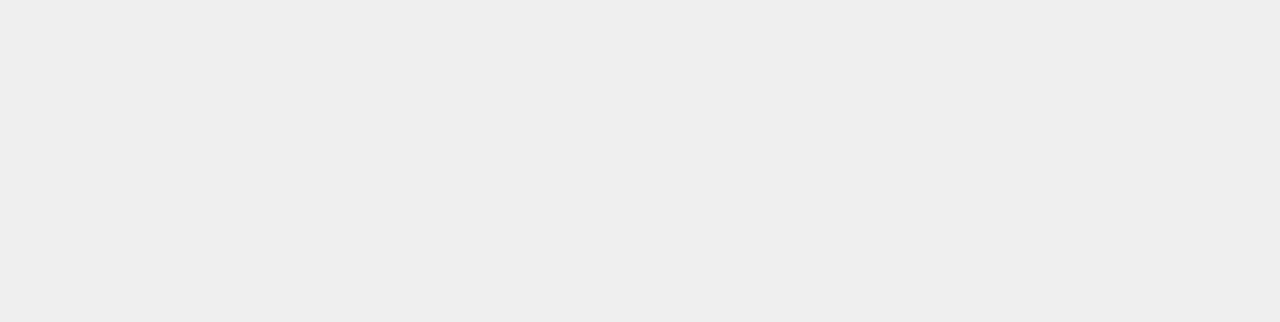
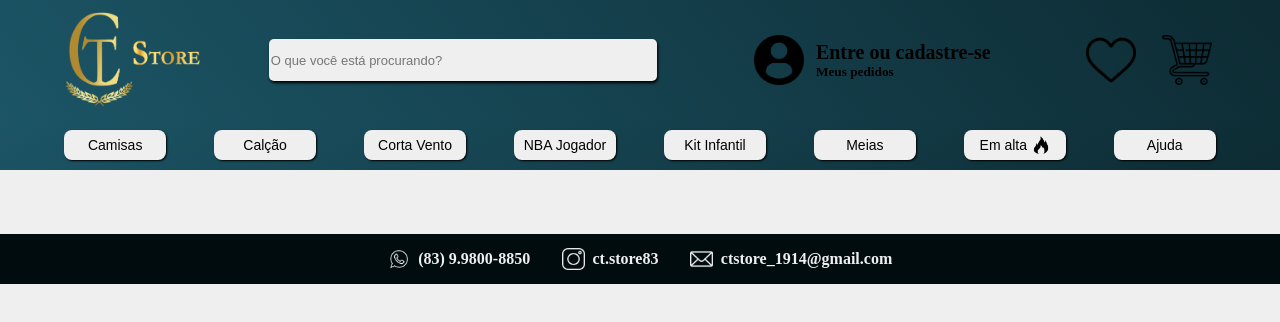
Before and after one commit to tcesar-06/Ctstore, an Angular app: page /estoque-geral in a window 1280 px wide. Before the commit this address led to /. Shown: the top 322 px of the page. Built offline with nearby package versions, Linux system fonts and the light colour scheme.

Commit message:
Thiago: comecei a fazer o estoque

```diff
--- a/src/app/app.routes.ts
+++ b/src/app/app.routes.ts
@@ -1,10 +1,13 @@
 import { Routes } from '@angular/router';
 import { HomeComponent } from './pages/home/home.component';
 import { LoginComponent } from './pages/login/login.component';
+
+import { EstoqueGeralComponent } from './pages/estoque-geral/estoque-geral.component';
 
 export const routes: Routes = [
   { path: '', redirectTo: 'home', pathMatch: 'full' },
   { path: '', component: HomeComponent },
   { path: 'home', component: HomeComponent },
   { path: 'login', component: LoginComponent },
+  { path: 'estoque-geral', component: EstoqueGeralComponent },
 ];
--- a/src/app/layout/layout-footer/layout-footer.component.css
+++ b/src/app/layout/layout-footer/layout-footer.component.css
@@ -9,7 +9,6 @@
   text-align: center;
   background-color: #010c0f;
   bottom: 0%;
-  position: absolute;
 }
 
 .l1, .l2{
--- /dev/null
+++ b/src/app/pages/estoque-geral/estoque-geral.component.html
@@ -0,0 +1,4 @@
+<app-layout-header></app-layout-header>
+<app-layout-botoes></app-layout-botoes>
+
+<app-layout-footer></app-layout-footer>
--- a/src/app/pages/estoque/estoque.component.html
+++ /dev/null
@@ -1 +0,0 @@
-<p>estoque works!</p>
--- a/src/app/pages/login/login.component.css
+++ b/src/app/pages/login/login.component.css
@@ -0,0 +1,5 @@
+app-layout-footer{
+    width: 100%;
+    position: fixed;
+    bottom: 0%;
+}
```
Also changed, not shown: src/app/pages/estoque-geral/estoque-geral.component.ts (added, +15 -0 lines), src/app/pages/estoque/estoque.component.ts (deleted, +0 -12 lines), src/app/pages/estoque-geral/estoque-geral.component.css (added), 1 other file (tests, documents, lock files or other folders).
